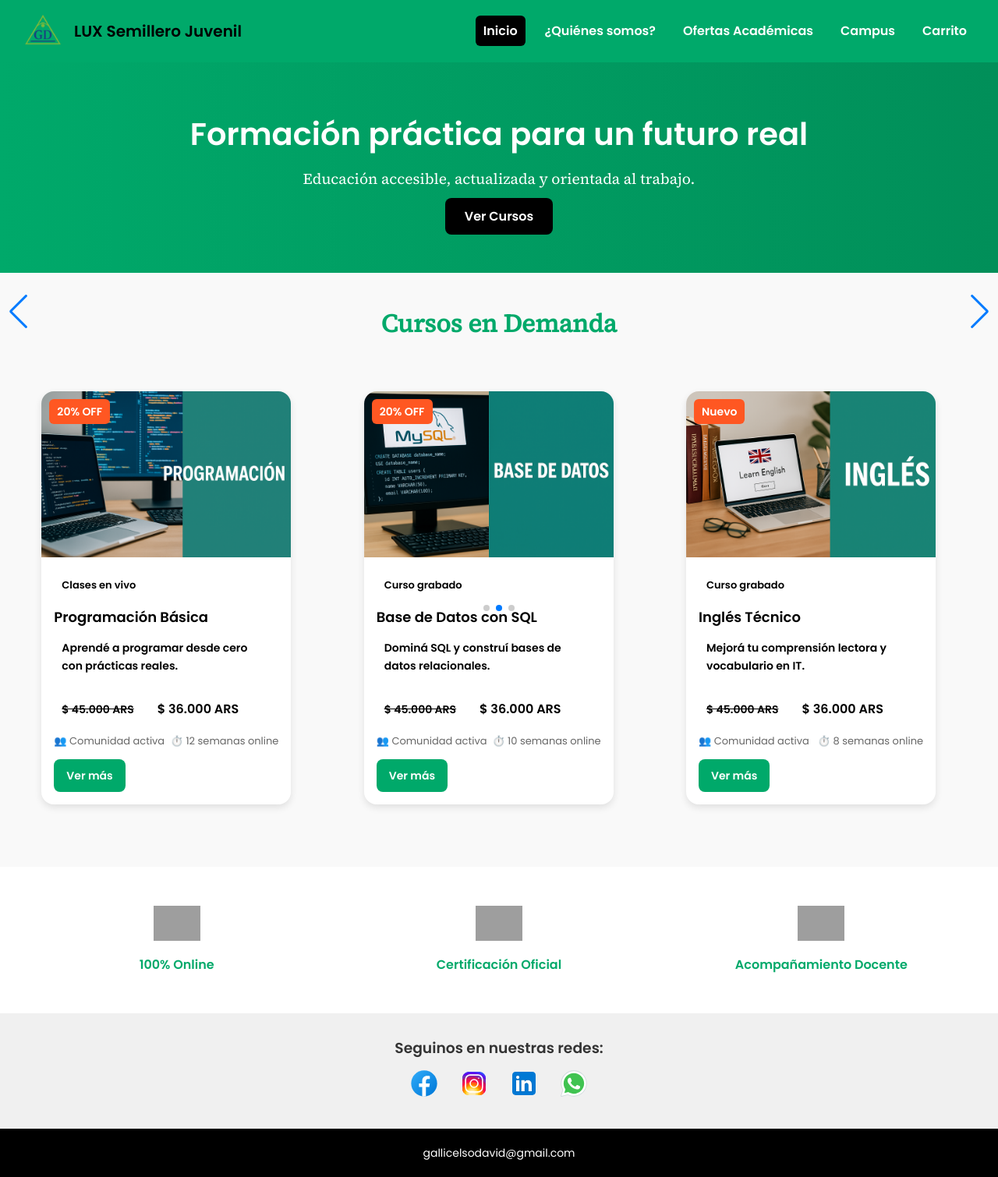
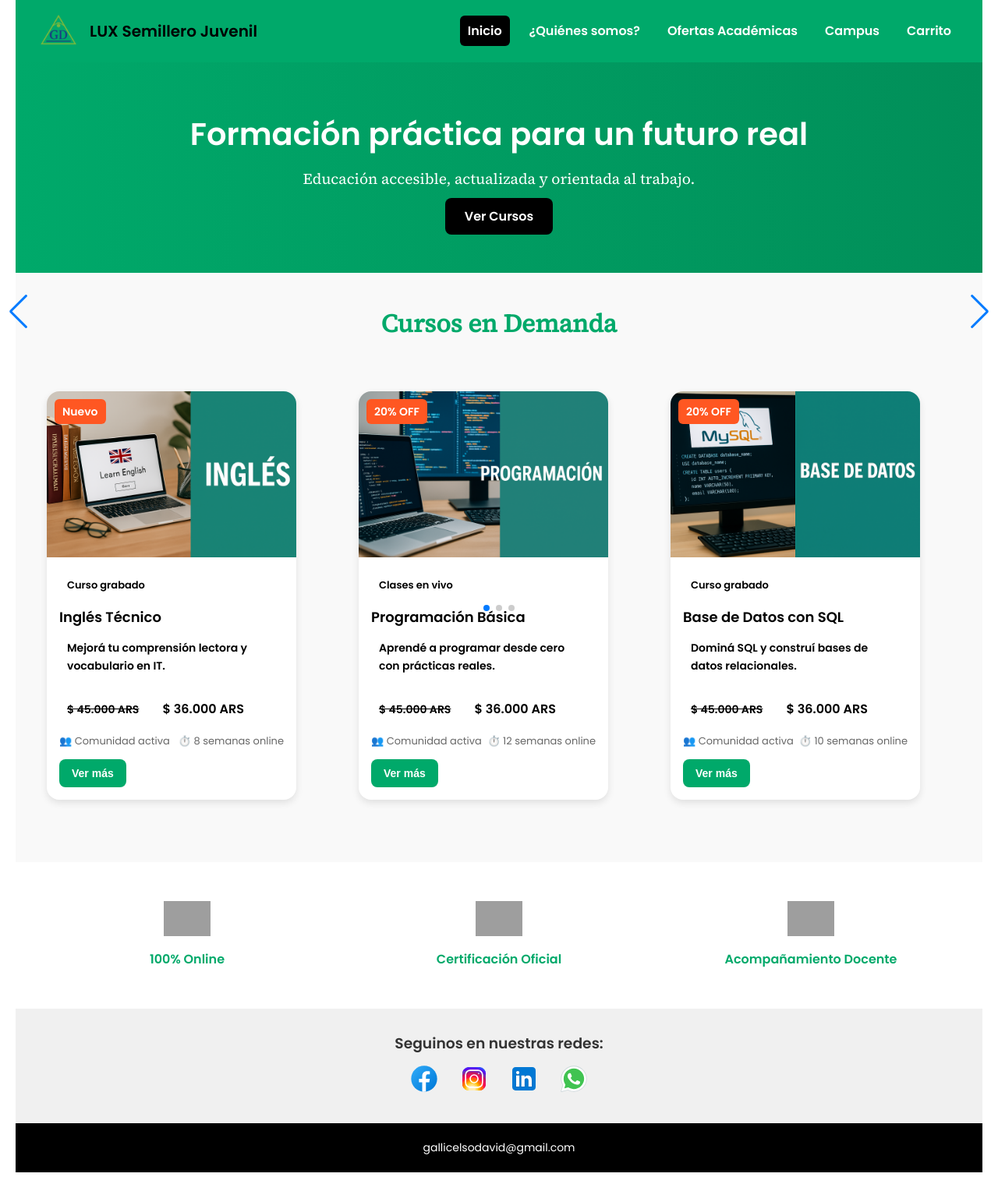
Before and after one commit to GalliCelsoDavid/lux_semillero_joven, a PHP site: page / in a window 1280 px wide. Shown: the whole page at 78% size. Run offline with PHP 8.4, Linux system fonts and the light colour scheme; grey boxes are pictures that could not be loaded.

Commit message:
Margen quienes somos

```diff
--- a/css/estilos.css
+++ b/css/estilos.css
@@ -99,6 +99,18 @@ nav a.activo {
 .btn-principal:hover {
   background-color: #333333;
 }
+
+/* BODY */
+  body {
+    padding-left: 20px;
+    padding-right: 20px;
+  }
+
+  main {
+    max-width: 1200px;
+    margin: 0 auto;
+    padding: 40px 20px;
+  }
 
 /* CURSOS EN DEMANDA */
 .cursos-demanda {
--- a/index.html
+++ b/index.html
@@ -29,7 +29,6 @@
     </nav>
   </header>
 
-
   <section class="hero">
     <div class="contenido-hero">
       <h2>Formación práctica para un futuro real</h2>
@@ -42,7 +41,6 @@
     <h2>Cursos en Demanda</h2>
     <div class="swiper-container">
       <div class="swiper-wrapper">
-
         <!-- Curso 1 -->
         <div class="swiper-slide tarjeta-curso">
           <div class="etiqueta-descuento">20% OFF</div>
@@ -61,7 +59,7 @@
               <span>👥 Comunidad activa</span>
               <span>⏱️ 12 semanas online</span>
             </div>
-          <a href="ofertas.html" class="btn-vermas">Ver más</a>
+            <button class="btn-vermas" onclick="location.href='ofertas.html'">Ver más</button>
           </div>
         </div>
 
@@ -83,7 +81,7 @@
               <span>👥 Comunidad activa</span>
               <span>⏱️ 10 semanas online</span>
             </div>
-          <a href="ofertas.html" class="btn-vermas">Ver más</a>
+            <button class="btn-vermas" onclick="location.href='ofertas.html'">Ver más</button>
           </div>
         </div>
 
@@ -105,10 +103,9 @@
               <span>👥 Comunidad activa</span>
               <span>⏱️ 8 semanas online</span>
             </div>
-          <a href="ofertas.html" class="btn-vermas">Ver más</a>
+            <button class="btn-vermas" onclick="location.href='ofertas.html'">Ver más</button>
           </div>
         </div>
-
       </div>
       <div class="swiper-button-prev"></div>
       <div class="swiper-button-next"></div>
--- a/js/main.js
+++ b/js/main.js
@@ -5,9 +5,9 @@ document.addEventListener("DOMContentLoaded", function () {
     slidesPerView: 'auto',
     spaceBetween: 30,
     centeredSlides: true,
-    speed: 5000,
+    speed: 9000,
     autoplay: {
-      delay: 0,
+      delay: 500,
       disableOnInteraction: false,
       pauseOnMouseEnter: true
     },
```
Lines whose indentation alone changed are shown as unchanged.
